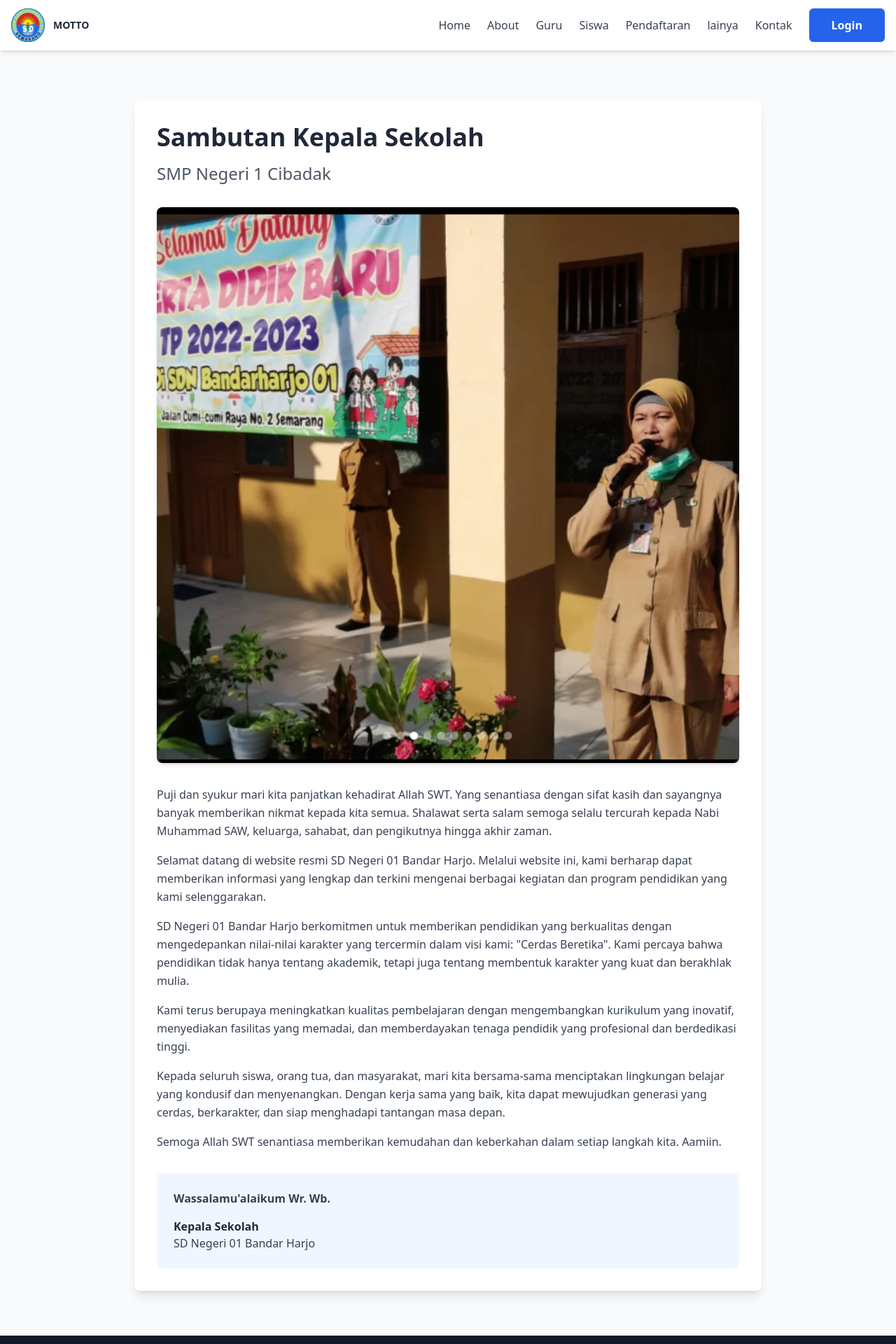
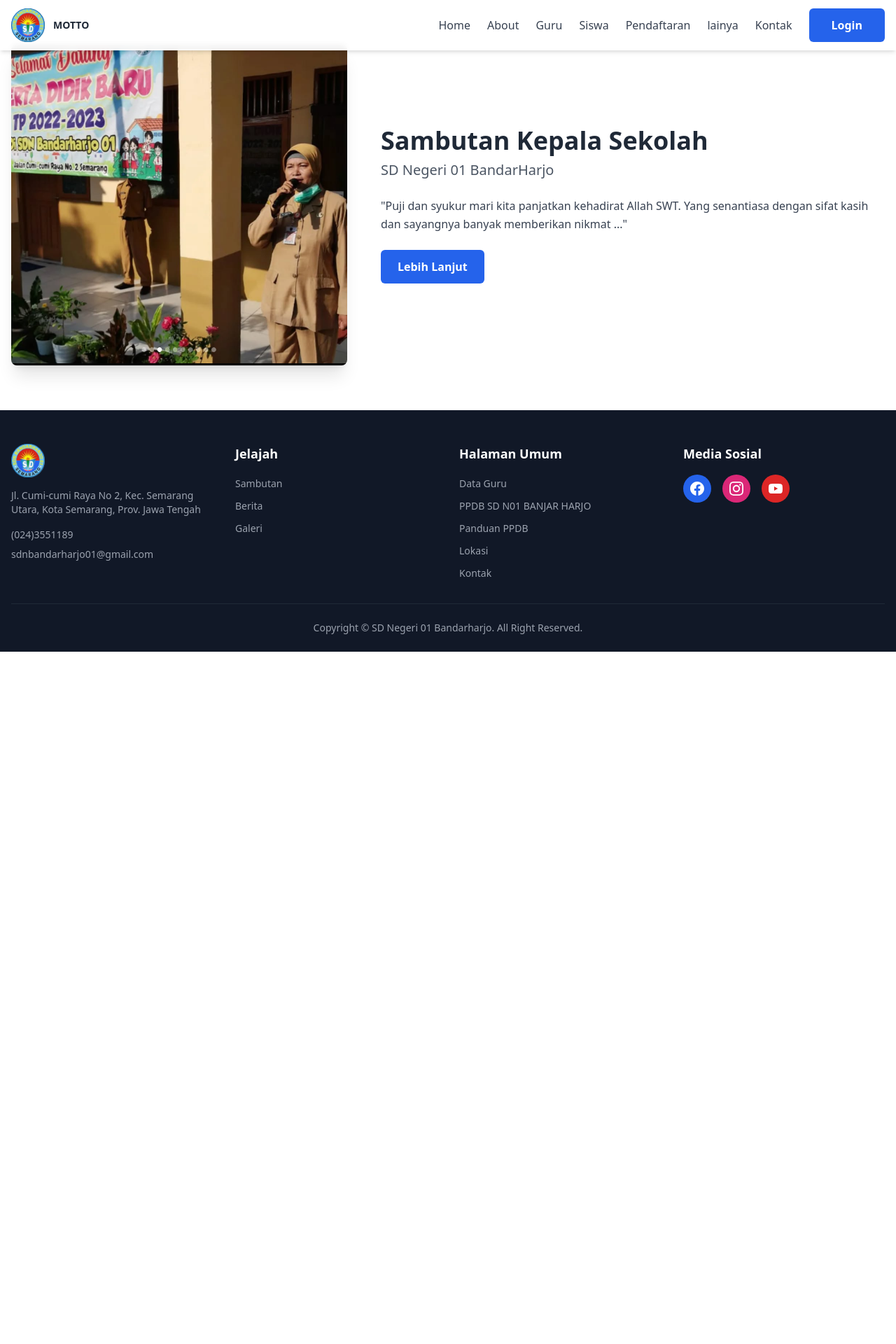
Before and after one commit to SD-Banjar-Harho-Project/FrontEnd, a React (Vite) app: page /sambutan in a window 1280 px wide. Shown: the top 1920 px of the page at 70% size. After the commit the page ends 931 px from the top, so only its background shows below. Built offline with nearby package versions, Linux system fonts and the light colour scheme; the HTML template or start-up script is replaced by a standard one.

Commit message:
Update SambutanPage.jsx
Update SambutanPage.jsx

```diff
--- a/src/pages/SambutanPage.jsx
+++ b/src/pages/SambutanPage.jsx
@@ -1,53 +1,60 @@
-const SambutanPage = () => {
+import { useNavigate } from 'react-router-dom';
+import Swal from 'sweetalert2';
+
+const Sambutan = () => {
+  const navigate = useNavigate();
+
+  const handleLearnMore = () => {
+    Swal.fire({
+      title: 'Apakah Anda ingin melanjutkan?',
+      text: 'Anda akan diarahkan ke halaman sambutan lengkap',
+      icon: 'question',
+      showCancelButton: true,
+      confirmButtonText: 'Ya, Lanjutkan',
+      cancelButtonText: 'Batal',
+      confirmButtonColor: '#1E88E5',
+    }).then((result) => {
+      if (result.isConfirmed) {
+        navigate('/sambutan');
+      }
+    });
+  };
+
   return (
-    <div className="pt-20 min-h-screen bg-gray-50">
-      <div className="container mx-auto px-4 py-16">
-        <div className="max-w-4xl mx-auto bg-white rounded-lg shadow-lg p-8">
-          <h1 className="text-4xl font-bold text-gray-800 mb-4">
-            Sambutan Kepala Sekolah
-          </h1>
-          <h2 className="text-2xl text-gray-600 mb-8">
-            SMP Negeri 1 Cibadak
-          </h2>
-
-          <div className="mb-8">
+    <section className="py-16 bg-white">
+      <div className="container mx-auto px-4">
+        <div className="flex flex-col md:flex-row items-center gap-8 md:gap-12">
+          {/* Image ONLY - tanpa tombol play */}
+          <div className="w-full md:w-1/2 lg:w-2/5">
             <img
               src="src/assets/images/gallery/sambutan_kepala_sekolah.png"
               alt="Kepala Sekolah"
-              className="w-full rounded-lg shadow-md"
+              className="rounded-lg shadow-xl w-full"
             />
           </div>
 
-          <div className="prose max-w-none">
-            <p className="text-gray-700 leading-relaxed mb-4">
-              Puji dan syukur mari kita panjatkan kehadirat Allah SWT. Yang senantiasa dengan sifat kasih dan sayangnya banyak memberikan nikmat kepada kita semua. Shalawat serta salam semoga selalu tercurah kepada Nabi Muhammad SAW, keluarga, sahabat, dan pengikutnya hingga akhir zaman.
+          {/* Content */}
+          <div className="w-full md:w-1/2 lg:w-3/5">
+            <h2 className="text-3xl md:text-4xl font-bold text-gray-800 mb-2">
+              Sambutan Kepala Sekolah
+            </h2>
+            <h3 className="text-xl text-gray-600 mb-6">
+              SD Negeri 01 BandarHarjo
+            </h3>
+            <p className="text-gray-700 leading-relaxed mb-6">
+              "Puji dan syukur mari kita panjatkan kehadirat Allah SWT. Yang senantiasa dengan sifat kasih dan sayangnya banyak memberikan nikmat ..."
             </p>
-            <p className="text-gray-700 leading-relaxed mb-4">
-              Selamat datang di website resmi SD Negeri 01 Bandar Harjo. Melalui website ini, kami berharap dapat memberikan informasi yang lengkap dan terkini mengenai berbagai kegiatan dan program pendidikan yang kami selenggarakan.
-            </p>
-            <p className="text-gray-700 leading-relaxed mb-4">
-              SD Negeri 01 Bandar Harjo berkomitmen untuk memberikan pendidikan yang berkualitas dengan mengedepankan nilai-nilai karakter yang tercermin dalam visi kami: "Cerdas Beretika". Kami percaya bahwa pendidikan tidak hanya tentang akademik, tetapi juga tentang membentuk karakter yang kuat dan berakhlak mulia.
-            </p>
-            <p className="text-gray-700 leading-relaxed mb-4">
-              Kami terus berupaya meningkatkan kualitas pembelajaran dengan mengembangkan kurikulum yang inovatif, menyediakan fasilitas yang memadai, dan memberdayakan tenaga pendidik yang profesional dan berdedikasi tinggi.
-            </p>
-            <p className="text-gray-700 leading-relaxed mb-4">
-              Kepada seluruh siswa, orang tua, dan masyarakat, mari kita bersama-sama menciptakan lingkungan belajar yang kondusif dan menyenangkan. Dengan kerja sama yang baik, kita dapat mewujudkan generasi yang cerdas, berkarakter, dan siap menghadapi tantangan masa depan.
-            </p>
-            <p className="text-gray-700 leading-relaxed">
-              Semoga Allah SWT senantiasa memberikan kemudahan dan keberkahan dalam setiap langkah kita. Aamiin.
-            </p>
-
-            <div className="mt-8 p-6 bg-blue-50 rounded-lg">
-              <p className="text-gray-700 font-semibold">Wassalamu'alaikum Wr. Wb.</p>
-              <p className="text-gray-800 font-bold mt-4">Kepala Sekolah</p>
-              <p className="text-gray-700">SD Negeri 01 Bandar Harjo</p>
-            </div>
+            <button
+              onClick={handleLearnMore}
+              className="bg-blue-600 hover:bg-blue-700 text-white font-semibold px-6 py-3 rounded-md transition duration-300"
+            >
+              Lebih Lanjut
+            </button>
           </div>
         </div>
       </div>
-    </div>
+    </section>
   );
 };
 
-export default SambutanPage;
+export default Sambutan;
```
